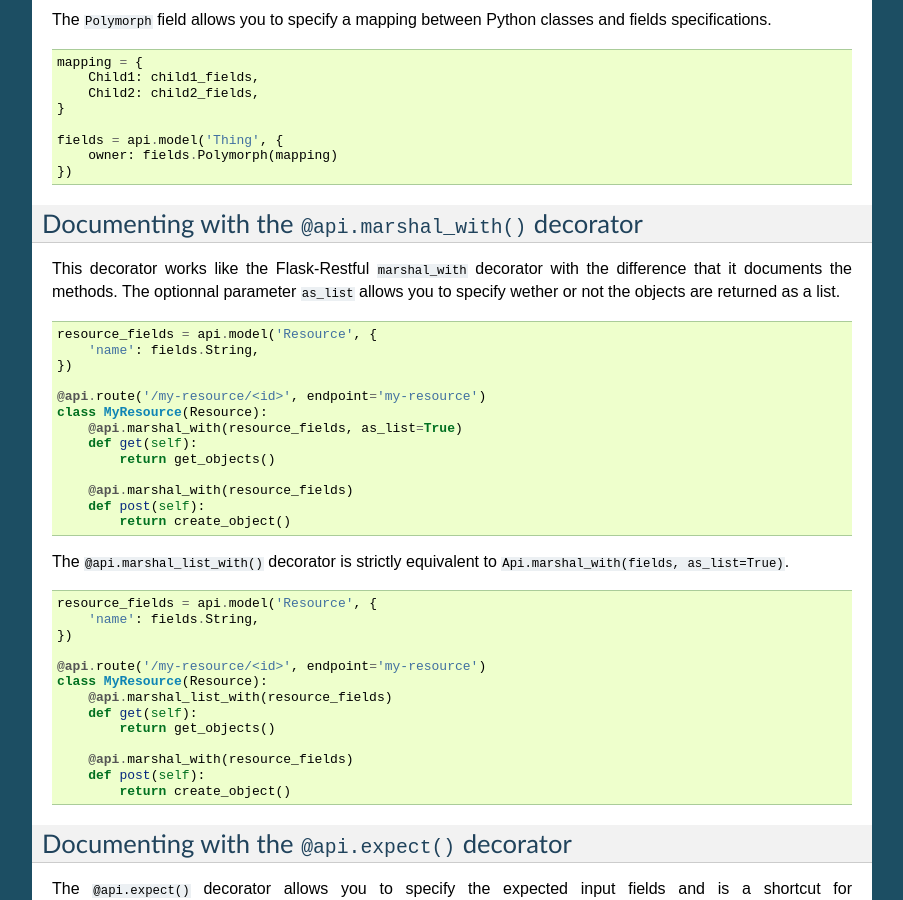
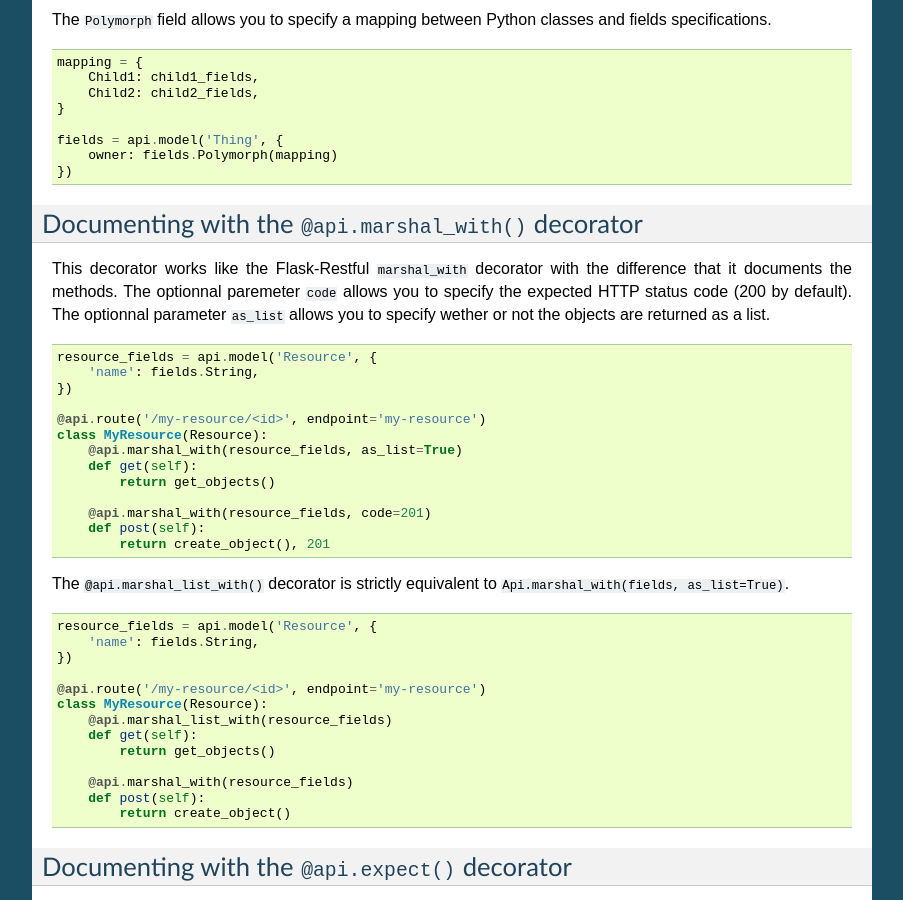
Before and after one commit to noirbizarre/flask-restplus, a Sphinx documentation site: the page built from doc/documenting.rst, in a window 1280 px wide and 900 px high, scrolled down 1699 px. Shown: the whole window, without its empty margins (198-1101 px from the left). Built offline with Sphinx 7.4.7, drawn with Linux system fonts in a browser that asks for light colours.

Commit message:
Document @api.marshal_with code parameter

```diff
--- a/doc/documenting.rst
+++ b/doc/documenting.rst
@@ -132,6 +132,7 @@ Documenting with the ``@api.marshal_with()`` decorator
 
 This decorator works like the Flask-Restful ``marshal_with`` decorator
 with the difference that it documents the methods.
+The optionnal paremeter ``code`` allows you to specify the expected HTTP status code (200 by default).
 The optionnal parameter ``as_list`` allows you to specify wether or not the objects are returned as a list.
 
 .. code-block:: python
@@ -146,9 +147,9 @@ The optionnal parameter ``as_list`` allows you to specify wether or not the obje
         def get(self):
             return get_objects()
 
-        @api.marshal_with(resource_fields)
+        @api.marshal_with(resource_fields, code=201)
         def post(self):
-            return create_object()
+            return create_object(), 201
 
 
 The ``@api.marshal_list_with()`` decorator is strictly equivalent to ``Api.marshal_with(fields, as_list=True)``.
```
